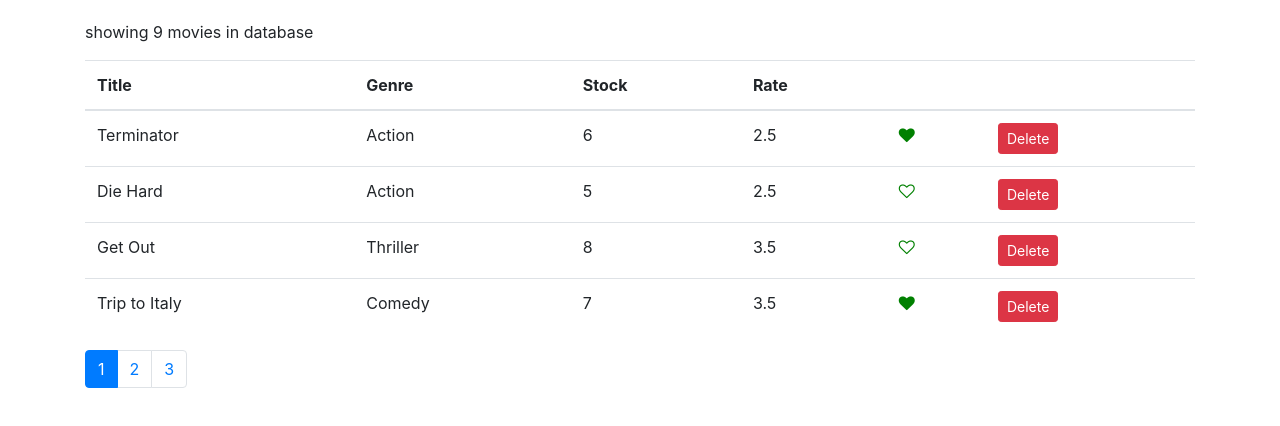
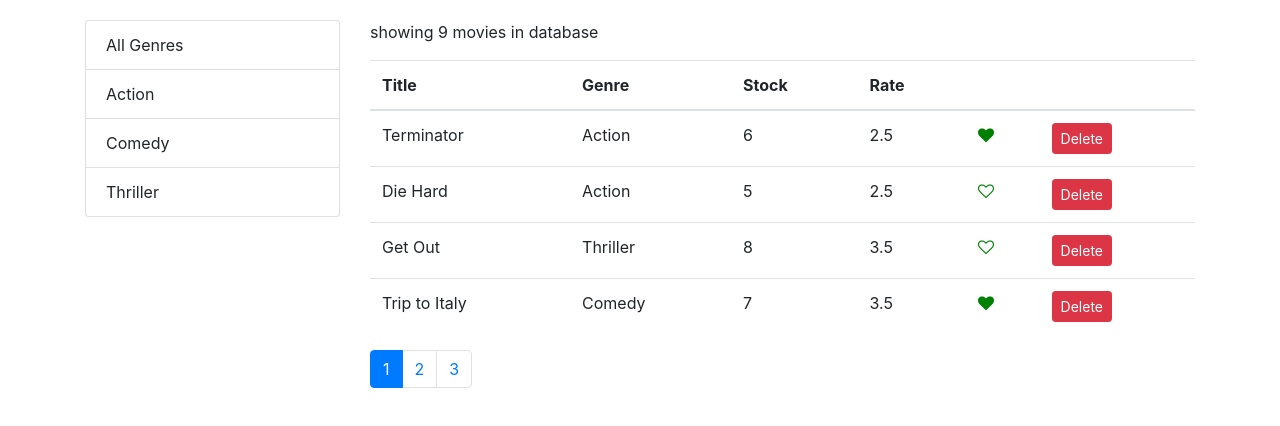
Before and after one commit to hadilouie/vidly-react-app, a React (Create React App) app: page / in a window 1280 px wide. Shown: the top 426 px of the page. Built offline with nearby package versions, Linux system fonts and the light colour scheme.

Commit message:
Add pagination and filter

```diff
--- a/package.json
+++ b/package.json
@@ -13,6 +13,7 @@
     "bootstrap": "^4.6.0",
     "font-awesome": "^4.7.0",
     "lodash": "^4.17.21",
+    "prop-types": "^15.7.2",
     "react": "^17.0.2",
     "react-dom": "^17.0.2",
     "react-scripts": "4.0.3",
--- a/src/components/Movie.js
+++ b/src/components/Movie.js
@@ -1,15 +1,23 @@
 import React, { Component } from "react";
 import { getMovies } from "../services/fakeMovieService";
-import Like from "./common/Like";
 import { Pagination } from "./common/Pagination";
 import { paginate } from "../utils/paginate";
+import { ListGroup } from "./common/ListGroup";
+import { getGenres } from "../services/fakeGenreService";
+import MoviesTable from "./MoviesTable";
 
 export default class Movie extends Component {
 	state = {
-		movies: getMovies(),
+		movies: [],
+		genres: [],
 		pageSize: 4,
 		currentPage: 1,
 	};
+
+	componentDidMount() {
+		const genres = [{ name: "All Genres" }, ...getGenres()];
+		this.setState({ movies: getMovies(), genres });
+	}
 
 	handleDelete = (moive) => {
 		console.log(moive);
@@ -17,7 +25,7 @@
 		this.setState({ movies: lstMovies });
 	};
 
-	handleClick = (moive) => {
+	handleLike = (moive) => {
 		const movies = [...this.state.movies];
 		const index = movies.indexOf(moive);
 		movies[index] = { ...movies[index] };
@@ -29,61 +37,53 @@
 	handlePageChange = (page) => {
 		this.setState({ currentPage: page });
 	};
+	handlGenreSelect = (genre) => {
+		this.setState({ selectedGenre: genre, currentPage: 1 });
+	};
 
 	render() {
 		const { length: count } = this.state.movies;
-		const { pageSize, currentPage, movies: allMovies } = this.state;
+		const {
+			pageSize,
+			currentPage,
+			movies: allMovies,
+			selectedGenre,
+		} = this.state;
 
-		const movies = paginate(allMovies, currentPage, pageSize);
+		const filtered =
+			selectedGenre && selectedGenre._id
+				? allMovies.filter((p) => p.genre._id === selectedGenre._id)
+				: allMovies;
+		const movies = paginate(filtered, currentPage, pageSize);
 
 		if (count === 0) return <p>This is no movies in Database</p>;
 
 		return (
-			<React.Fragment>
-				<p>showing {count} movies in database</p>
-				<table className="table">
-					<thead>
-						<tr>
-							<th>Title</th>
-							<th>Genre</th>
-							<th>Stock</th>
-							<th>Rate</th>
-							<th></th>
-							<th></th>
-						</tr>
-					</thead>
-					<tbody>
-						{movies.map((movie) => (
-							<tr key={movie._id}>
-								<td>{movie.title}</td>
-								<td>{movie.genre.name}</td>
-								<td>{movie.numberInStock}</td>
-								<td>{movie.dailyRentalRate}</td>
-								<td>
-									<Like
-										liked={movie.liked}
-										onClick={() => this.handleClick(movie)}
+			<div className="row">
+				<div className="col-3">
+					{" "}
+					<ListGroup
+						items={this.state.genres}
+						onItemSelect={this.handlGenreSelect}
+						selectedItem={this.state.selectedGenre}
 					/>
-								</td>
-								<td>
-									<button
-										onClick={() => this.handleDelete(movie)}
-										className="btn btn-danger btn-sm"
-									>
-										Delete
-									</button>
-								</td>
-							</tr>
-						))}
-					</tbody>
-				</table>
+				</div>
+				<div className="col">
+					{" "}
+					<p>showing {filtered.length} movies in database</p>
+					<MoviesTable
+						onLike={this.handleLike}
+						onDelete={this.handleDelete}
+						movies={movies}
+					/>
 					<Pagination
-					ItemCount={count}
+						ItemCount={filtered.length}
 						PageSize={pageSize}
 						onPageChange={this.handlePageChange}
 						currentPage={currentPage}
 					/>
-			</React.Fragment>
+				</div>
+			</div>
 		);
 	}
 }
--- /dev/null
+++ b/src/components/MoviesTable.js
@@ -0,0 +1,45 @@
+import React from "react";
+import Like from "./common/Like";
+
+const MoviesTable = (props) => {
+	const { movies, onLike, onDelete } = props;
+	console.log(movies);
+
+	return (
+		<table className="table">
+			<thead>
+				<tr>
+					<th>Title</th>
+					<th>Genre</th>
+					<th>Stock</th>
+					<th>Rate</th>
+					<th></th>
+					<th></th>
+				</tr>
+			</thead>
+			<tbody>
+				{movies.map((movie) => (
+					<tr key={movie._id}>
+						<td>{movie.title}</td>
+						<td>{movie.genre.name}</td>
+						<td>{movie.numberInStock}</td>
+						<td>{movie.dailyRentalRate}</td>
+						<td>
+							<Like liked={movie.liked} onClick={() => onLike(movie)} />
+						</td>
+						<td>
+							<button
+								onClick={() => onDelete(movie)}
+								className="btn btn-danger btn-sm"
+							>
+								Delete
+							</button>
+						</td>
+					</tr>
+				))}
+			</tbody>
+		</table>
+	);
+};
+
+export default MoviesTable;
--- /dev/null
+++ b/src/components/common/ListGroup.js
@@ -0,0 +1,32 @@
+import React from "react";
+
+export const ListGroup = (props) => {
+	const {
+		items,
+		textProperty,
+		valueProperty,
+		selectedItem,
+		onItemSelect,
+	} = props;
+
+	return (
+		<ul className="list-group">
+			{items.map((item) => (
+				<li
+					key={item[valueProperty]}
+					onClick={() => onItemSelect(item)}
+					className={
+						selectedItem === item ? "list-group-item active" : "list-group-item"
+					}
+				>
+					{item[textProperty]}
+				</li>
+			))}
+		</ul>
+	);
+};
+
+ListGroup.defaultProps = {
+	textProperty: "name",
+	valueProperty: "_id",
+};
```
Also changed, not shown: src/components/common/Pagination.js (+8 -0 lines), 1 other file (tests, documents, lock files or other folders). Lines whose indentation alone changed are shown as unchanged.
